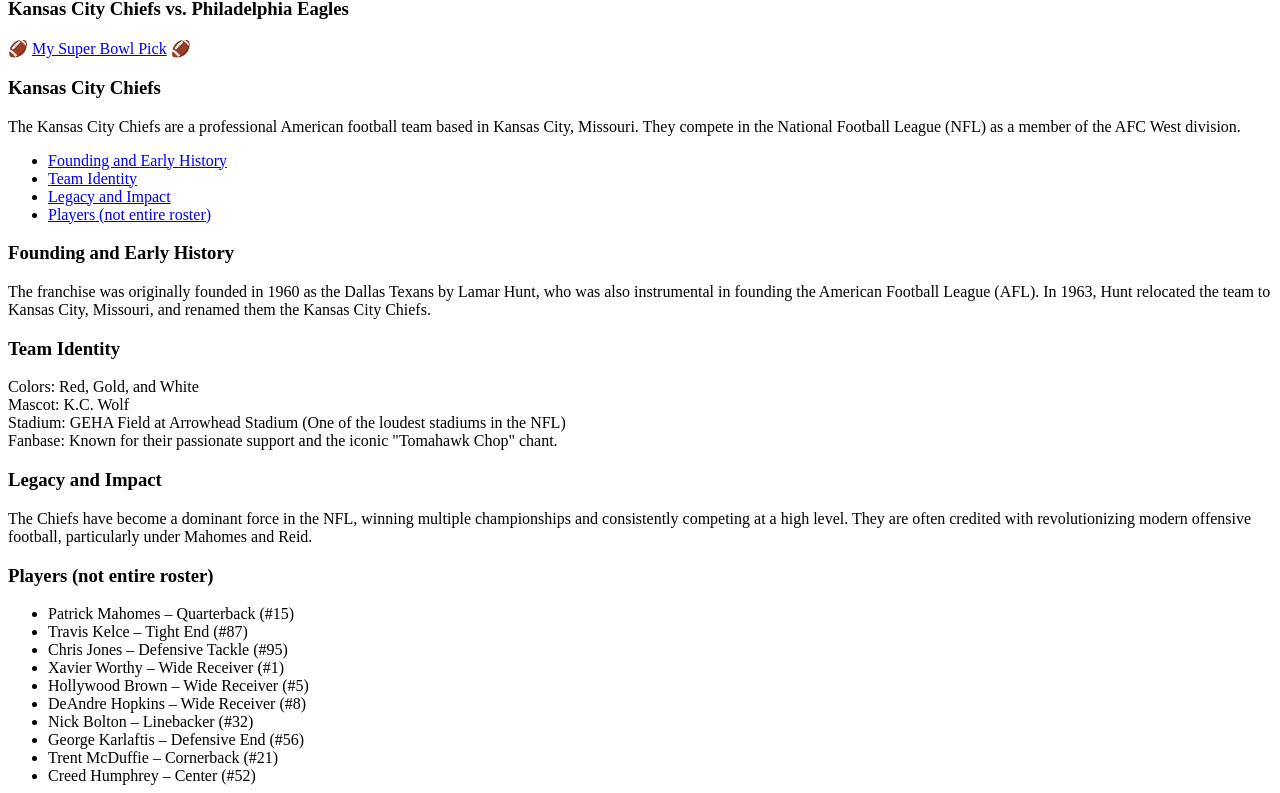
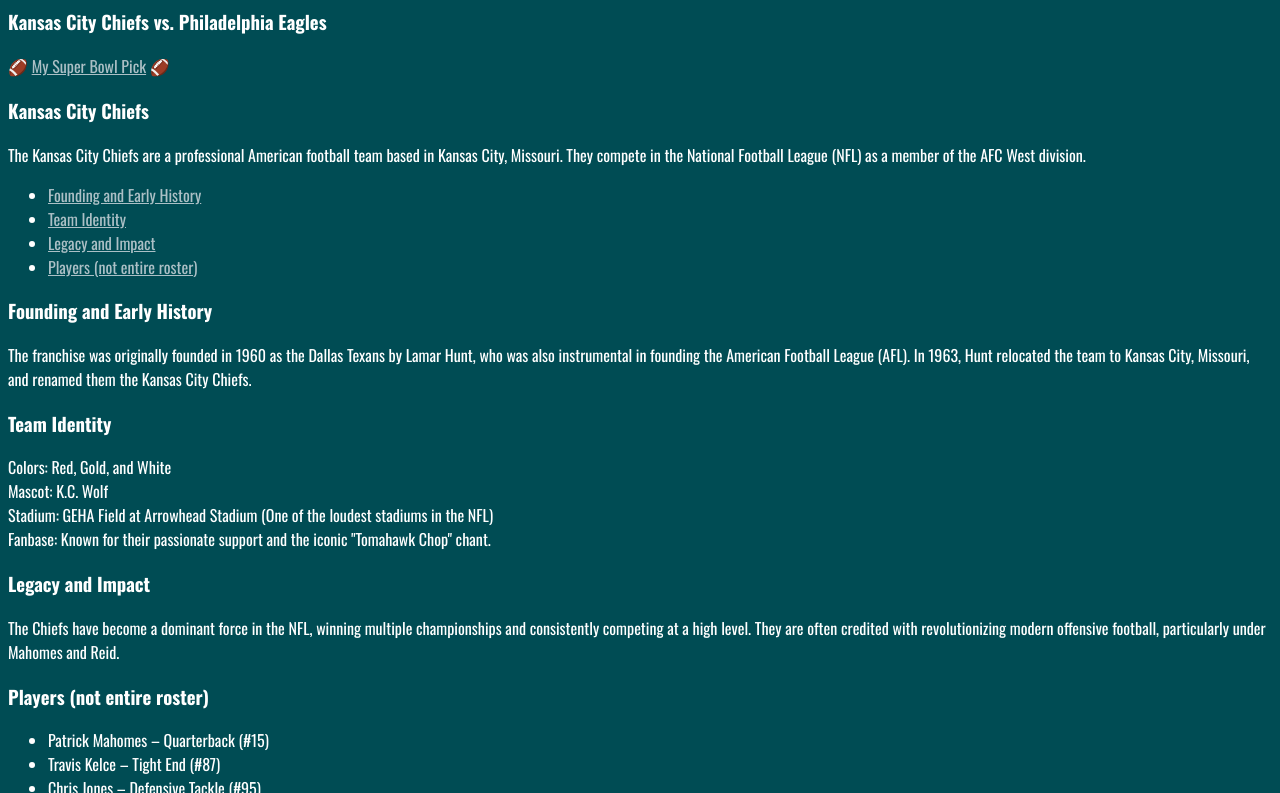
Before and after one commit to austin-the-design-teacher/Completed-Teacher-Issue-Super-Bowl-2025-Assignment, a plain HTML site: page index.html in a window 1280 px wide. Shown: the part 68-861 px from the top of the page. Drawn offline with nearby package versions, Linux system fonts and the light colour scheme.

Commit message:
added stylesheet link to index file

```diff
--- a/index.html
+++ b/index.html
@@ -2,7 +2,10 @@
   <head>
     <title>Super Bowl 2025 Assignment</title>
 
+    <!-- Google Font -->
     <link href="https://fonts.googleapis.com/css2?family=Oswald:wght@400;700&display=swap" rel="stylesheet">
+    <!-- Insert Stylesheet -->
+    <link rel="stylesheet" href="style.css">
 
   </head>
   <body>
```
